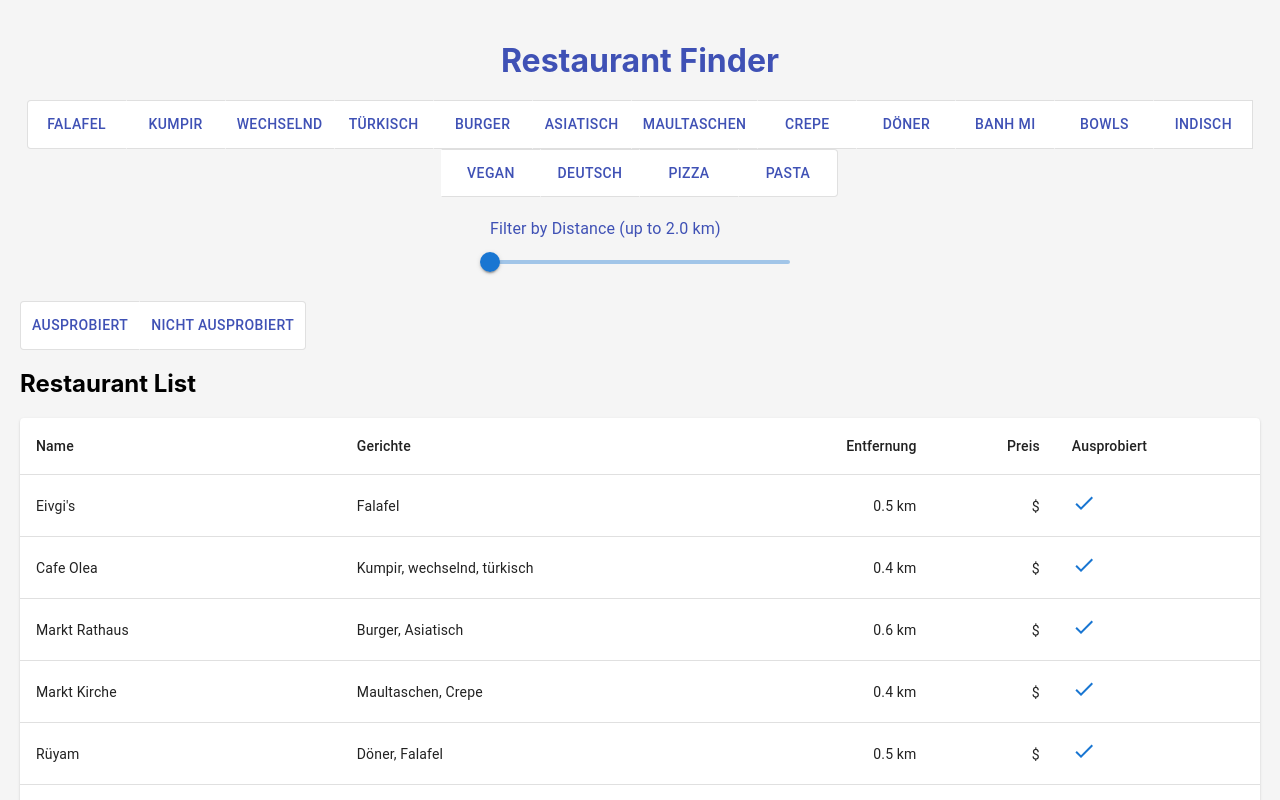
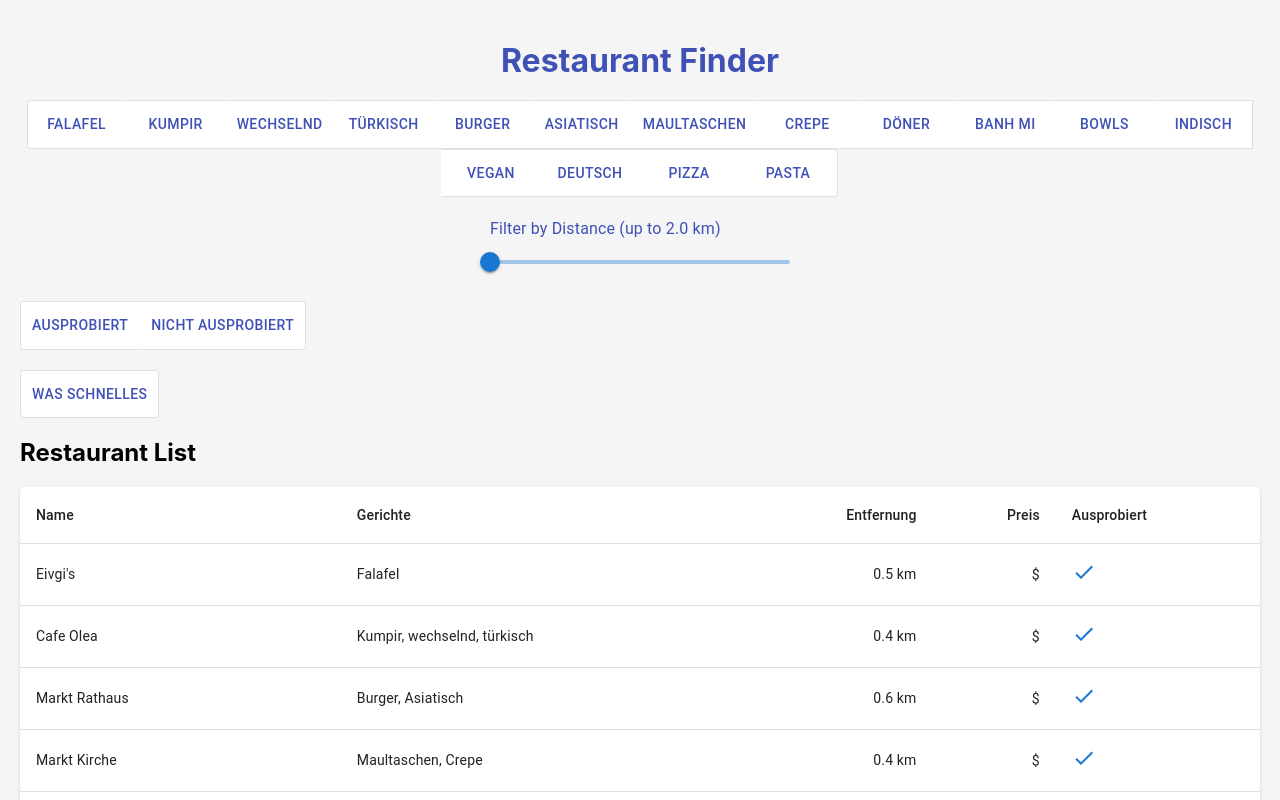
Before and after one commit to JohannesHub/lunch, a React (Create React App) app: page / in a window 1280 px wide. Shown: the top 800 px of the page. Built offline with nearby package versions, Linux system fonts and the light colour scheme.

Commit message:
Add fast meals filter (Was Schnelles) with distance limit of 700m

```diff
--- a/src/App.tsx
+++ b/src/App.tsx
@@ -12,6 +12,7 @@ const App: React.FC = () => {
   const [selectedDishes, setSelectedDishes] = useState<string[]>([]);
   const [maxDistance, setMaxDistance] = useState<number | null>(null);
   const [triedFilter, setTriedFilter] = useState<boolean | null>(null);
+  const [fastMealsFilter, setFastMealsFilter] = useState<boolean>(false);
   const [dishOptions, setDishOptions] = useState<string[]>([]);
 
   useEffect(() => {
@@ -37,6 +38,10 @@ const App: React.FC = () => {
     setTriedFilter(newValue);
   };
 
+  const handleFastMealsFilterChange = (event: React.MouseEvent<HTMLElement>, newValue: boolean) => {
+    setFastMealsFilter(newValue);
+  };
+
   const filteredRestaurants = restaurantData.filter((restaurant) => {
     if (selectedDishes.length > 0) {
       if (!selectedDishes.some((dish) => restaurant.dishes.toLowerCase().includes(dish.toLowerCase()))) {
@@ -48,6 +53,11 @@ const App: React.FC = () => {
     }
     if (triedFilter !== null && restaurant.tried !== triedFilter) {
       return false;
+    }
+    if (fastMealsFilter) {
+      if (!restaurant.isFast || parseFloat(restaurant.distance) > 0.7) {
+        return false;
+      }
     }
     return true;
   });
@@ -69,7 +79,7 @@ const App: React.FC = () => {
             style={{
               backgroundColor: selectedDishes.includes(dish) ? '#3f51b5' : '#fff',
               color: selectedDishes.includes(dish) ? '#fff' : '#3f51b5',
-              minWidth: '100px', // Mindestbreite für jeden ToggleButton
+              minWidth: '100px',
             }}
           >
             {dish}
@@ -89,7 +99,7 @@ const App: React.FC = () => {
           aria-labelledby="distance-slider"
         />
       </div>
-      <div>
+      <div style={{ marginBottom: '20px' }}>
         <ToggleButtonGroup
           value={triedFilter}
           exclusive
@@ -116,6 +126,24 @@ const App: React.FC = () => {
           </ToggleButton>
         </ToggleButtonGroup>
       </div>
+      <div style={{ marginBottom: '20px' }}>
+        <ToggleButtonGroup
+          value={fastMealsFilter}
+          exclusive
+          onChange={handleFastMealsFilterChange}
+          aria-label="fast meals filter"
+        >
+          <ToggleButton
+            value={true}
+            style={{
+              backgroundColor: fastMealsFilter ? '#3f51b5' : '#fff',
+              color: fastMealsFilter ? '#fff' : '#3f51b5'
+            }}
+          >
+            Was Schnelles
+          </ToggleButton>
+        </ToggleButtonGroup>
+      </div>
       <RestaurantList restaurants={filteredRestaurants} />
     </div>
   );
--- a/src/data/restaurants.json
+++ b/src/data/restaurants.json
@@ -6,7 +6,8 @@
     "distance": "0.5 km",
     "openingHours": "9:00 AM - 10:00 PM",
     "price": "$",
-    "tried": true
+    "tried": true,
+    "isFast": true
   },
   {
     "name": "Cafe Olea",
@@ -15,7 +16,8 @@
     "distance": "0.4 km",
     "openingHours": "10:00 AM - 9:00 PM",
     "price": "$",
-    "tried": true
+    "tried": true,
+    "isFast": true
   },
   {
     "name": "Markt Rathaus",
@@ -24,7 +26,8 @@
     "distance": "0.6 km",
     "openingHours": "11:00 AM - 11:00 PM",
     "price": "$",
-    "tried": true
+    "tried": true,
+    "isFast": true
   },
   {
     "name": "Markt Kirche",
@@ -33,7 +36,8 @@
     "distance": "0.4 km",
     "openingHours": "11:00 AM - 11:00 PM",
     "price": "$",
-    "tried": true
+    "tried": true,
+    "isFast": true
   },
   {
     "name": "Rüyam",
@@ -42,7 +46,8 @@
     "distance": "0.5 km",
     "openingHours": "11:00 AM - 11:00 PM",
     "price": "$",
-    "tried": true
+    "tried": true,
+    "isFast": true
   },
   {
     "name": "The Red",
@@ -51,7 +56,8 @@
     "distance": "0.5 km",
     "openingHours": "11:00 AM - 11:00 PM",
     "price": "$",
-    "tried": true
+    "tried": true,
+    "isFast": true
   },
   {
     "name": "Sangam",
@@ -60,7 +66,8 @@
     "distance": "0.4 km",
     "openingHours": "11:00 AM - 11:00 PM",
     "price": "$",
-    "tried": true
+    "tried": true,
+    "isFast": false
   },
   {
     "name": "Habibi",
@@ -69,7 +76,8 @@
     "distance": "0.5 km",
     "openingHours": "11:00 AM - 11:00 PM",
     "price": "$",
-    "tried": true
+    "tried": true,
+    "isFast": true
   },
   {
     "name": "Schlaraffenland",
@@ -78,7 +86,8 @@
     "distance": "0.5 km",
     "openingHours": "11:00 AM - 11:00 PM",
     "price": "$",
-    "tried": true
+    "tried": true,
+    "isFast": true
   },
   {
     "name": "Ban Vegan",
@@ -86,7 +95,8 @@
     "distance": "0.2 km",
     "openingHours": "11:00 AM - 11:00 PM",
     "price": "$",
-    "tried": false
+    "tried": false,
+    "isFast": false
   },
   {
     "name": "Lenzig",
@@ -94,7 +104,8 @@
     "distance": "0.1 km",
     "openingHours": "11:00 AM - 11:00 PM",
     "price": "$$",
-    "tried": true
+    "tried": true,
+    "isFast": false
   },
   {
     "name": "Mangia E Bevi",
@@ -102,7 +113,8 @@
     "distance": "0.1 km",
     "openingHours": "11:00 AM - 11:00 PM",
     "price": "$$",
-    "tried": true
+    "tried": true,
+    "isFast": false
   },
   {
     "name": "Yogi Haus",
@@ -110,7 +122,8 @@
     "distance": "0.2 km",
     "openingHours": "11:00 AM - 11:00 PM",
     "price": "$",
-    "tried": true
+    "tried": true,
+    "isFast": false
   },
   {
     "name": "Trattoria Perla Jonica",
@@ -118,6 +131,7 @@
     "distance": "0.5 km",
     "openingHours": "11:00 AM - 11:00 PM",
     "price": "$",
-    "tried": true
+    "tried": true,
+    "isFast": false
   }
 ]
--- a/src/types.ts
+++ b/src/types.ts
@@ -6,4 +6,5 @@ export interface Restaurant {
   openingHours: string;
   price: string;
   tried: boolean;
+  isFast?: boolean;
 }
```
